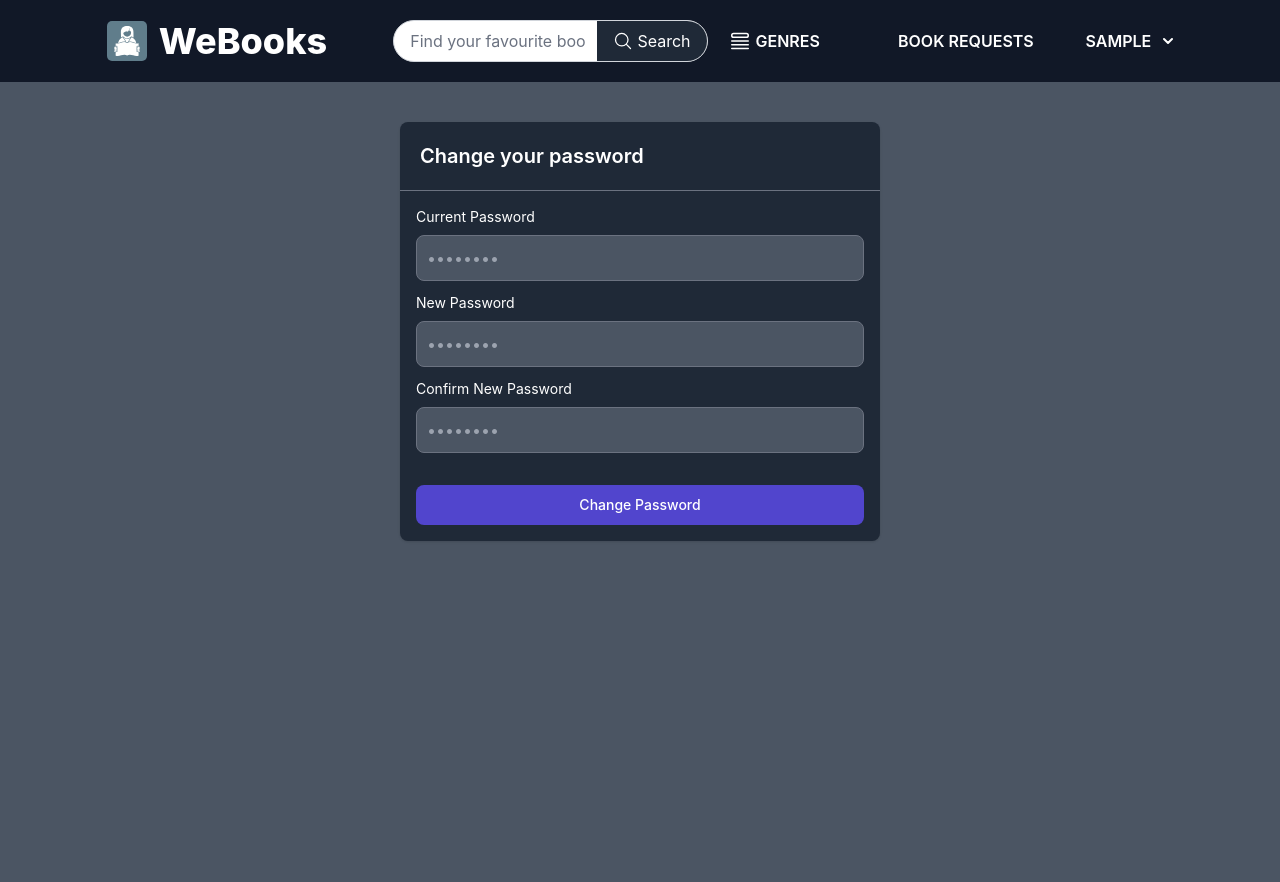
After one commit to Atom-Pch/WeBooks, a Django app: page /webooks/home/profile/change-password/ in a window 1280 px wide. The commit adds this page. Run offline with Django 5.2, Linux system fonts and the light colour scheme; the visitor is signed in with stand-in values (Sample User, id 1); data that the repository does not hold is empty; some libraries are stand-ins or nearby versions.

Commit message:
password change

```diff
--- a/webooksproject/webooks/models.py
+++ b/webooksproject/webooks/models.py
@@ -36,7 +36,7 @@ class Book(models.Model):
 class UserProfile(models.Model):
     user = models.OneToOneField(User, on_delete=models.CASCADE)
     bio = models.CharField(max_length=255, default='I love reading!')
-    pfp = models.ImageField(blank=True, null=True)
+    pfp = models.ImageField(blank=True, null=True, default='https://static.vecteezy.com/system/resources/previews/009/292/244/non_2x/default-avatar-icon-of-social-media-user-vector.jpg')
 
     def __str__(self):
         return self.user.username
--- /dev/null
+++ b/webooksproject/webooks/templates/change-password.html
@@ -0,0 +1,87 @@
+{% extends "base.html" %} {% block content %}
+<div class="py-10 w-3/4 mx-auto justify-center">
+  <div
+    class="relative rounded-lg shadow bg-gray-800 w-1/2 justify-center mx-auto"
+  >
+    <div
+      class="flex items-center justify-between p-5 border-b rounded-t border-gray-500"
+    >
+      <h3 class="text-xl font-semibold text-white text-center">
+        Change your password
+      </h3>
+    </div>
+    <div class="p-4">
+      <form action="{% url 'change-password' %}" method="post">
+        {% csrf_token %}
+        <div class="mb-3">
+          <label for="id_old_password" class="block text-sm text-white mb-2">
+            Current Password
+          </label>
+          <input
+            type="password"
+            name="old_password"
+            id="id_old_password"
+            class="border text-md rounded-lg focus:ring-indigo-500 focus:border-indigo-500 block w-full p-2.5 bg-gray-600 border-gray-500 placeholder-gray-400 text-white"
+            placeholder="••••••••"
+            required
+          />
+        </div>
+        <div class="mb-3">
+          <label for="id_new_password1" class="block text-sm text-white mb-2">
+            New Password
+          </label>
+          <input
+            type="password"
+            name="new_password1"
+            id="id_new_password1"
+            class="border text-md rounded-lg focus:ring-indigo-500 focus:border-indigo-500 block w-full p-2.5 bg-gray-600 border-gray-500 placeholder-gray-400 text-white"
+            placeholder="••••••••"
+            required
+          />
+        </div>
+        <div class="mb-3">
+          <label for="id_new_password2" class="block text-sm text-white mb-2">
+            Confirm New Password
+          </label>
+          <input
+            type="password"
+            name="new_password2"
+            id="id_new_password2"
+            class="border text-md rounded-lg focus:ring-indigo-500 focus:border-indigo-500 block w-full p-2.5 bg-gray-600 border-gray-500 placeholder-gray-400 text-white"
+            placeholder="••••••••"
+            required
+          />
+        </div>
+        {% if form.errors %} {% if form.old_password.errors %}
+        <div
+          class="p-4 mb-4 text-sm text-red-400 rounded-lg bg-gray-900"
+          role="alert"
+        >
+          {{ form.old_password.errors }}
+        </div>
+        {% endif %} {% if form.new_password1.errors %}
+        <div
+          class="p-4 mb-4 text-sm text-red-400 rounded-lg bg-gray-900"
+          role="alert"
+        >
+          {{ form.new_password1.errors }}
+        </div>
+        {% endif %} {% if form.new_password2.errors %}
+        <div
+          class="p-4 mb-4 text-sm text-red-400 rounded-lg bg-gray-900"
+          role="alert"
+        >
+          {{ form.new_password2.errors }}
+        </div>
+        {% endif %} {% endif %}
+        <button
+          type="submit"
+          class="mt-5 w-full text-white focus:ring-2 focus:outline-none font-medium rounded-lg text-sm px-5 py-2.5 text-center bg-indigo-700 hover:bg-indigo-500 focus:ring-indigo-300"
+        >
+          Change Password
+        </button>
+      </form>
+    </div>
+  </div>
+</div>
+{% endblock %}
--- a/webooksproject/webooks/urls.py
+++ b/webooksproject/webooks/urls.py
@@ -1,5 +1,6 @@
 from django.urls import path
 from webooks.views import *
+from django.contrib.auth import views as auth_views
 
 urlpatterns = [
     path("home/", IndexView.as_view(), name="index"),
@@ -10,6 +11,8 @@ urlpatterns = [
     path('books/search-results/genre=<int:genre_id>/', GenreSearchView.as_view(), name="search-genre"),
     path("books/book=<int:book_id>/", BookView.as_view(), name="book"),
     path("home/profile/", ProfileView.as_view(), name="profile"),
+    path("home/profile/change-password/", auth_views.PasswordChangeView.as_view(template_name='change-password.html'), name="change-password"),
+    path("home/profile/change-password/done/", auth_views.PasswordChangeDoneView.as_view(template_name='change-password-done.html'), name="password_change_done"),
     path("home/book-requests/", BookRequestView.as_view(), name="book-request"),
     path("home/request-book/", RequestBookView.as_view(), name="request-book"),
     path("home/book-requests/approved-book=<int:book_id>/", BookApproveView.as_view(), name="approve-book"),
--- a/webooksproject/webooksproject/settings.py
+++ b/webooksproject/webooksproject/settings.py
@@ -126,3 +126,5 @@ STATIC_URL = "static/"
 # https://docs.djangoproject.com/en/5.1/ref/settings/#default-auto-field
 
 DEFAULT_AUTO_FIELD = "django.db.models.BigAutoField"
+
+LOGIN_URL = 'login'
```
Also changed, not shown: webooksproject/webooks/templates/change-password-done.html (added, +25 -0 lines), webooksproject/webooks/templates/profile.html (+21 -1 lines), webooksproject/webooks/views.py (+1 -13 lines), webooksproject/webooks/migrations/0006_alter_userprofile_pfp.py (added).
